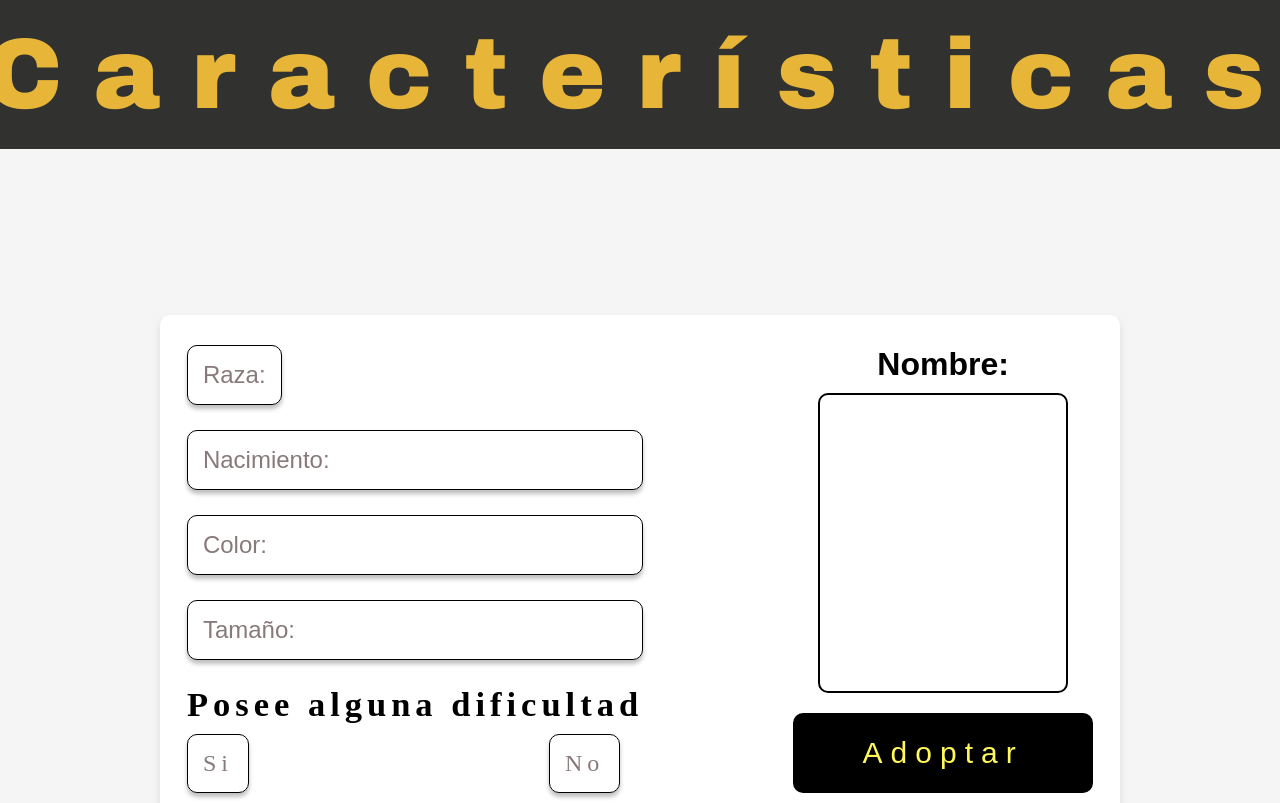
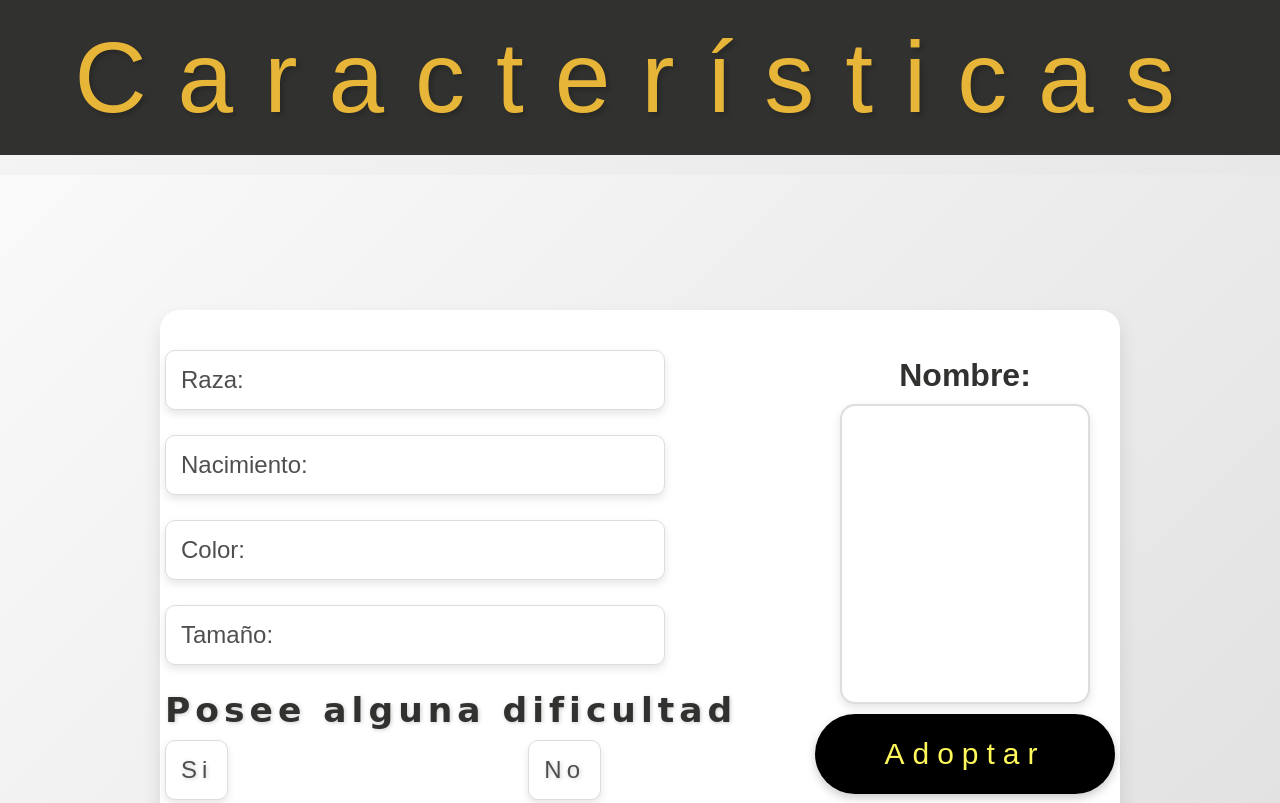
Before and after one commit to gaelmos/dogdreams, a plain HTML site: page JavaScript visual code/proyecto/PublicarPerro/CaracteristicasUsuario.html in a window 1280 px wide. Shown: the top 803 px of the page. Drawn offline with Linux system fonts and the light colour scheme; a web font is replaced by a local one.

Commit message:
Pantalla caracteristicas, caracteristicas usuario y crear cuenta mas lindas

```diff
--- a/JavaScript visual code/proyecto/PublicarPerro/Caracteristicas2.css
+++ b/JavaScript visual code/proyecto/PublicarPerro/Caracteristicas2.css
@@ -6,9 +6,11 @@
 
 body {
     font-family: 'Archivo', sans-serif;
-    background-color: #f5f5f5;
+    background: linear-gradient(135deg, #f5f5f5 0%, #e0e0e0 100%);
+    color: #313130;
 }
 
+/* Logo */
 .Logo {
     display: flex;
     align-items: center;
@@ -21,61 +23,77 @@ body {
 .Logo p {
     color: #E7B639;
     font-family: 'Archivo Black', sans-serif;
-    font-size: 100px;
-    letter-spacing: 30.96px;
+    font-size: 80px;
+    letter-spacing: 10px;
+    text-transform: uppercase;
 }
 
+/* Pantalla */
 .Pantalla {
     display: flex;
     justify-content: center;
     align-items: center;
     padding: 40px;
-    height: 100vh;
+    min-height: 100vh;
+    background-color: #fafafa;
 }
 
+/* Formulario */
 .Formulario {
     display: flex;
     align-items: center;
     justify-content: center;
     gap: 50px;
     background-color: #fff;
-    padding: 30px;
-    border-radius: 10px;
-    box-shadow: 0px 4px 8px rgba(0, 0, 0, 0.1);
-    width: 80%;
+    padding: 40px;
+    border-radius: 20px;
+    box-shadow: 0px 8px 15px rgba(0, 0, 0, 0.15);
+    width: 90%;
     max-width: 1200px;
+    transition: box-shadow 0.3s ease;
 }
 
+.Formulario:hover {
+    box-shadow: 0px 10px 20px rgba(0, 0, 0, 0.2);
+}
+
+/* Patas */
 .Patas {
     display: flex;
     justify-content: center;
     align-items: center;
     width: 200px;
     height: auto;
-    margin-right: 40px;
+    margin-right: 50px;
 }
 
+/* Columnas */
 .Columnas {
     display: flex;
     flex-direction: column;
     justify-content: center;
-    gap: 15px;
+    gap: 20px;
     width: 100%;
     max-width: 400px;
 }
 
-.Columnas input, h3 {
-    color: #887A7A;
-    font-size: 24px;
+.Columnas input, .Columnas h3 {
+    color: #4d4d4d;
+    font-size: 18px;
     padding: 15px;
-    border: 1px solid #000;
-    box-shadow: 0px 4px 4px rgba(0, 0, 0, 0.25);
+    border: 1px solid #ddd;
+    box-shadow: 0px 4px 8px rgba(0, 0, 0, 0.1);
     outline: none;
     border-radius: 10px;
     width: 100%;
-    text-align: left;
+    transition: border 0.3s ease;
 }
 
+.Columnas input:focus {
+    border: 1px solid #F1C144;
+}
+
+/* Crear Botón */
 .Crear {
     display: flex;
     justify-content: center;
@@ -84,21 +102,23 @@ body {
     background-color: #F1C144;
     border-radius: 10px;
     cursor: pointer;
-    transition: background-color 0.3s ease;
+    transition: background-color 0.3s ease, box-shadow 0.3s ease;
+}
+
+.Crear:hover {
+    background-color: #e1a538;
+    box-shadow: 0px 6px 12px rgba(0, 0, 0, 0.1);
 }
 
 .Crear button {
     background-color: transparent;
     border: none;
-    font-size: 24px;
-    font-family: Archivo, sans-serif;
+    font-size: 22px;
+    font-family: 'Archivo', sans-serif;
     cursor: pointer;
 }
 
-.Crear button:hover {
-    background-color: #e1a538;
-}
-
+/* Foto de perfil */
 .FotoPerfil {
     display: flex;
     flex-direction: column;
@@ -111,16 +131,27 @@ body {
     width: 200px;
     height: 200px;
     background-color: #fff;
-    border: 2px solid #000;
+    border: 2px solid #ddd;
     border-radius: 10px;
     margin-bottom: 10px;
+    box-shadow: 0px 4px 8px rgba(0, 0, 0, 0.1);
 }
 
 .FotoPerfil input {
     margin-top: 10px;
 }
 
+/* Imagen y texto */
 .ImagenTextoArchivo p {
-    font-size: 18px;
-    color: #000;
+    font-size: 16px;
+    color: #313130;
 }
+
+/* Animaciones */
+input {
+    transition: all 0.3s ease;
+}
+
+input:focus {
+    box-shadow: 0px 0px 8px rgba(241, 193, 68, 0.6);
+}
--- a/JavaScript visual code/proyecto/PublicarPerro/CaracteristicasUsuario.css
+++ b/JavaScript visual code/proyecto/PublicarPerro/CaracteristicasUsuario.css
@@ -1,3 +1,4 @@
+/* Reset básico */
 * {
     margin: 0;
     padding: 0;
@@ -6,9 +7,11 @@
 
 body {
     font-family: 'Archivo', sans-serif;
-    background-color: #f5f5f5;
+    background: linear-gradient(135deg, #f5f5f5 0%, #e0e0e0 100%);
+    color: #313130;
 }
 
+/* Logo */
 .Logo {
     display: flex;
     align-items: center;
@@ -23,29 +26,39 @@ body {
     font-family: 'Archivo Black', sans-serif;
     font-size: 100px;
     letter-spacing: 30.96px;
+    text-shadow: 3px 3px 5px rgba(0, 0, 0, 0.2);
 }
 
+/* Pantalla */
 .Pantalla {
     display: flex;
     justify-content: center;
     align-items: center;
     padding: 40px;
     height: 100vh;
+    background: linear-gradient(135deg, #fafafa, #e0e0e0);
 }
 
+/* Formulario */
 .Formulario {
     display: flex;
     align-items: center;
     justify-content: center;
     gap: 150px;
-    background-color: #fff;
-    padding: 30px;
-    border-radius: 10px;
-    box-shadow: 0px 4px 8px rgba(0, 0, 0, 0.1);
+    background-color: #ffffff;
+    padding: 40px;
+    border-radius: 20px;
+    box-shadow: 0 10px 20px rgba(0, 0, 0, 0.1);
     width: 80%;
     max-width: 1200px;
+    transition: transform 0.3s ease;
 }
 
+.Formulario:hover {
+    transform: translateY(-10px);
+}
+
+/* Patas */
 .Patas {
     display: flex;
     justify-content: center;
@@ -55,6 +68,7 @@ body {
     margin-right: 30px;
 }
 
+/* Columnas */
 .Columnas {
     display: flex;
     flex-direction: column;
@@ -64,57 +78,53 @@ body {
     max-width: 500px;
 }
 
-.Salir{
-    flex-direction: row;
-    display: flex;
-    align-items: center;
+.Columnas p {
+    color: #4f4f4f;
+    font-size: 24px;
+    padding: 15px;
+    border: 1px solid #ddd;
+    box-shadow: 0px 4px 8px rgba(0, 0, 0, 0.1);
+    border-radius: 10px;
+    text-align: left;
+    background-color: #ffffff;
 }
 
-.Columnas p {
-    color: #887A7A;
-    font-size: 24px;
-    padding: 15px;
-    border: 1px solid #000;
-    box-shadow: 0px 4px 4px rgba(0, 0, 0, 0.25);
-    outline: none;
-    border-radius: 10px;
-    width: 100%;
-    text-align: left;
-}
-
+/* Botón Crear */
 .Crear {
     display: flex;
     justify-content: center;
     align-items: center;
     padding: 20px;
     background-color: #000000;
-    border-radius: 10px;
+    border-radius: 50px;
     cursor: pointer;
-    transition: background-color 0.3s ease;
+    transition: background-color 0.3s ease, transform 0.3s ease;
     width: 300px;
     height: 80px;
+    box-shadow: 0px 4px 10px rgba(0, 0, 0, 0.2);
+}
+
+.Crear:hover {
+    background-color: #4d4a46;
+    transform: translateY(-5px);
 }
 
 .Crear button {
     background-color: transparent;
     border: none;
     font-size: 24px;
-    font-family: Archivo, sans-serif;
+    font-family: 'Archivo', sans-serif;
     cursor: pointer;
 }
 
-.Crear button:hover {
-    background-color: #4d4a46;
+.Crear button p {
+    color: #FFF85A;
+    font-size: 30px;
+    letter-spacing: 8px;
+    margin: 0;
 }
 
-.Crear button p{
-    color: #FFF85A;
-    border: none;
-    box-shadow: none;
-    font-size: 30px;
-    letter-spacing: 8px;
-}
-
+/* FotoPerfil */
 .FotoPerfil {
     display: flex;
     flex-direction: column;
@@ -126,33 +136,48 @@ body {
 .CuadroBlanco {
     width: 250px;
     height: 300px;
-    background-color: #fff;
-    border: 2px solid #000;
-    border-radius: 10px;
-    margin-bottom: 10px;
+    background-color: #ffffff;
+    border: 2px solid #dddddd;
+    border-radius: 15px;
+    box-shadow: 0 4px 10px rgba(0, 0, 0, 0.1);
 }
 
 .FotoPerfil input {
     margin-top: 10px;
 }
 
+/* Texto debajo de la imagen */
 .ImagenTextoArchivo p {
     font-size: 18px;
-    color: #000;
+    color: #4f4f4f;
 }
 
+/* Dificultades */
 .Dificultades {
     font-size: 23px;
     text-align: center;
     letter-spacing: 5px;
     white-space: nowrap;
-    font-family: Kenia;
+    font-family: 'Kenia', cursive;
+    color: #313130;
+    text-shadow: 1px 1px 4px rgba(0, 0, 0, 0.2);
 }
 
-.Circulos{
+/* Circulos */
+.Circulos {
     display: flex;
     flex-direction: row;
     gap: 300px;
-    font-family: Archivo;
+    font-family: 'Archivo', sans-serif;
     margin-top: 10px;
 }
+
+/* Hover Efectos generales */
+.Rectangulo, .CuadroBlanco, .Columnas p {
+    transition: box-shadow 0.3s ease, transform 0.3s ease;
+}
+
+.Rectangulo:hover, .CuadroBlanco:hover, .Columnas p:hover {
+    box-shadow: 0px 8px 16px rgba(0, 0, 0, 0.2);
+    transform: translateY(-5px);
+}
--- a/JavaScript visual code/proyecto/PublicarPerro/CaracteristicasUsuario.html
+++ b/JavaScript visual code/proyecto/PublicarPerro/CaracteristicasUsuario.html
@@ -5,7 +5,8 @@
     <meta name="viewport" content="width=device-width, initial-scale=1.0">
     <link href="https://fonts.googleapis.com/css2?family=Kenia&display=swap" rel="stylesheet">
     <link rel="stylesheet" href="CaracteristicasUsuario.css">
-    <link href="https://fonts.googleapis.com/css2?family=Archivo+Black&display=swap" rel="stylesheet">
+    <link rel="icon" href="/JavaScript visual code/proyecto/Assets/logopolis.png" type="image/x-icon">
+
     <title>Caracteristicas Perro</title>
 </head>
 <body>
--- a/JavaScript visual code/proyecto/PublicarPerro/CrearCuenta2.css
+++ b/JavaScript visual code/proyecto/PublicarPerro/CrearCuenta2.css
@@ -21,8 +21,8 @@ body {
 .Logo p {
     color: #E7B639;
     font-family: 'Archivo Black', sans-serif;
-    font-size: 128px;
-    letter-spacing: 40.96px;
+    font-size: 100px;
+    letter-spacing: 30.96px;
 }
 
 .Pantalla {
@@ -63,18 +63,30 @@ body {
     max-width: 400px;
 }
 
+/* Estilo para los campos de texto (inputs) */
 .Columnas input {
     color: #887A7A;
     font-size: 24px;
     padding: 15px;
-    border: 1px solid #000;
-    box-shadow: 0px 4px 4px rgba(0, 0, 0, 0.25);
+    border: 1px solid #ccc;
+    box-shadow: 0px 4px 4px rgba(0, 0, 0, 0.1);
     outline: none;
     border-radius: 10px;
     width: 100%;
     text-align: left;
+    background-color: #fff;
+    transition: box-shadow 0.3s ease, border-color 0.3s ease, background-color 0.3s ease, transform 0.3s ease; /* Transición con movimiento */
 }
 
+/* Estilo al hacer focus (cuando se escribe) */
+.Columnas input:focus {
+    box-shadow: 0px 6px 12px rgba(0, 0, 0, 0.2);
+    border-color: #E7B639;
+    background-color: #fafafa;
+    transform: translateY(-5px); /* Mover hacia arriba al hacer focus */
+}
+
+/* Estilo para el botón "Crear" */
 .Crear {
     display: flex;
     justify-content: center;
@@ -83,36 +95,62 @@ body {
     background-color: #F1C144;
     border-radius: 10px;
     cursor: pointer;
-    transition: background-color 0.3s ease;
+    transition: background-color 0.3s ease, box-shadow 0.3s ease, transform 0.3s ease; /* Transición con movimiento */
+    box-shadow: 0px 4px 8px rgba(0, 0, 0, 0.1);
+}
+
+.Crear:hover {
+    background-color: #e1a538;
+    box-shadow: 0px 6px 12px rgba(0, 0, 0, 0.2);
+    transform: translateY(-5px); /* Mover hacia arriba al hacer hover */
 }
 
 .Crear button {
     background-color: transparent;
     border: none;
     font-size: 24px;
-    font-family: Archivo, sans-serif;
+    font-family: 'Archivo', sans-serif;
     cursor: pointer;
 }
 
-.Crear button:hover {
-    background-color: #e1a538;
+.Crear button p {
+    color: #fff;
+    font-size: 30px;
+    letter-spacing: 8px;
 }
 
+/* Estilos para FotoPerfil */
 .FotoPerfil {
     display: flex;
     flex-direction: column;
     align-items: center;
     justify-content: center;
-    gap: 10px;
+    gap: 15px; /* Aumentar espacio entre elementos */
+    text-align: center; /* Centrar texto */
 }
 
 .CuadroBlanco {
-    width: 200px;
-    height: 200px;
+    width: 250px;
+    height: 250px; /* Hacer el cuadro un poco más grande */
     background-color: #fff;
-    border: 2px solid #000;
-    border-radius: 10px;
-    margin-bottom: 10px;
+    border: 8px solid #fffcf5; /* Borde de color */
+    border-radius: 20px; /* Bordes más redondeados */
+    box-shadow: 0px 6px 10px rgba(0, 0, 0, 0.15); /* Sombra más suave */
+    display: flex;
+    align-items: center;
+    justify-content: center;
+    overflow: hidden; /* Asegurarse de que no se salga la imagen */
+}
+
+.CuadroBlanco img {
+    width: 100%; /* Asegura que la imagen llene el cuadro */
+    height: auto; /* Mantiene la proporción de la imagen */
+    border-radius: 15px; /* Bordes de imagen redondeados */
+    transition: transform 0.3s ease; /* Transición al pasar el mouse */
+}
+
+.CuadroBlanco:hover img {
+    transform: scale(1.05); /* Aumentar tamaño de imagen al pasar el mouse */
 }
 
 .FotoPerfil input {
@@ -122,4 +160,23 @@ body {
 .ImagenTextoArchivo p {
     font-size: 18px;
     color: #000;
+    font-family: 'Archivo', sans-serif;
+    text-align: center; /* Centrar texto */
 }
+
+/* Dificultades */
+.Dificultades {
+    font-size: 23px;
+    text-align: center;
+    letter-spacing: 5px;
+    white-space: nowrap;
+    font-family: Kenia;
+}
+
+.Circulos {
+    display: flex;
+    flex-direction: row;
+    gap: 300px;
+    font-family: Archivo;
+    margin-top: 10px;
+}
```
